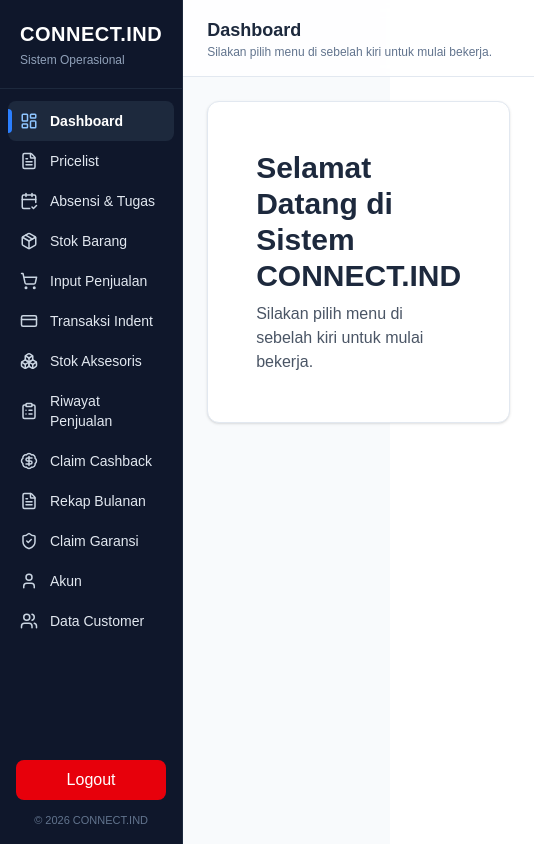
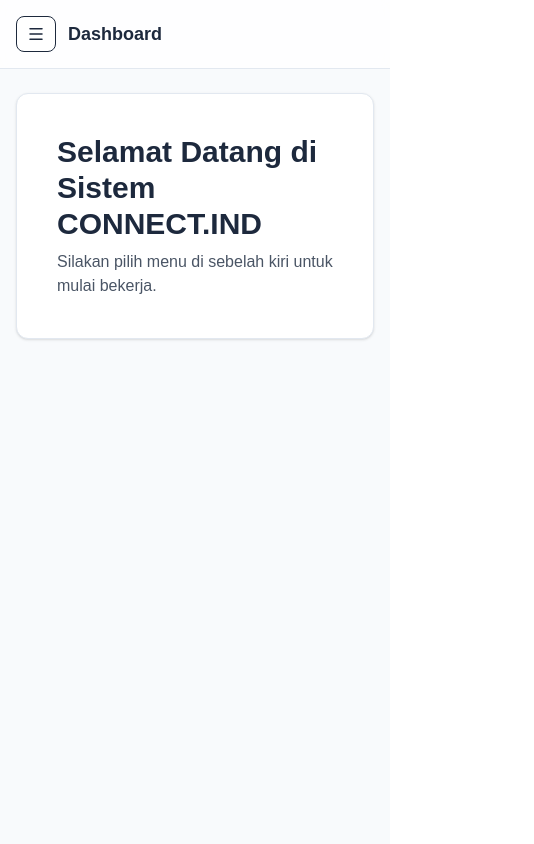
Before and after one commit to connectgadgetindonesia/sistem-connect-ind, a Next.js app: page /dashboard in a window 390 px wide. Shown: the whole page, 534 px wide, since content can reach past the window. Built offline with nearby package versions, Linux system fonts and the light colour scheme.

Commit message:
update fitur

```diff
--- a/components/GuestLayout.jsx
+++ b/components/GuestLayout.jsx
@@ -1,4 +1,3 @@
-// components/GuestLayout.jsx
 import { useEffect } from 'react'
 import { useRouter } from 'next/router'
 import { supabase } from '@/lib/supabaseClient'
@@ -9,15 +8,15 @@ export default function GuestLayout({ children }) {
   useEffect(() => {
     ;(async () => {
       const { data } = await supabase.auth.getUser()
-      if (!data?.user) {
-        router.replace('/guest-login')
-      }
+      if (!data?.user) router.replace('/guest-login')
     })()
   }, [router])
 
   return (
-    <div>
-      {children}
+    <div className="min-h-screen bg-slate-50 text-slate-800 overflow-x-hidden">
+      <div className="max-w-6xl mx-auto px-4 md:px-6 py-6">
+        {children}
+      </div>
     </div>
   )
 }
--- a/components/Layout.js
+++ b/components/Layout.js
@@ -1,6 +1,6 @@
 import Link from 'next/link'
 import { useRouter } from 'next/router'
-import { useMemo } from 'react'
+import { useMemo, useState } from 'react'
 import {
   LayoutDashboard,
   ClipboardList,
@@ -14,10 +14,13 @@ import {
   Users,
   Boxes,
   CreditCard,
+  Menu,
+  X,
 } from 'lucide-react'
 
 export default function Layout({ children }) {
   const router = useRouter()
+  const [mobileOpen, setMobileOpen] = useState(false)
 
   const menuItems = [
     { label: 'Dashboard', path: '/dashboard', icon: LayoutDashboard },
@@ -40,10 +43,13 @@ export default function Layout({ children }) {
     return found?.label || 'CONNECT.IND'
   }, [router.pathname])
 
-  return (
-    <div className="flex min-h-screen bg-slate-50 text-slate-800">
-      {/* Sidebar */}
-      <aside className="w-64 bg-slate-900 text-white flex flex-col justify-between border-r border-slate-800">
+  const logout = () => {
+    document.cookie = 'user_token=; Max-Age=0; path=/'
+    router.push('/login')
+  }
+
+  const SidebarContent = ({ onNavigate }) => (
+    <div className="h-full bg-slate-900 text-white flex flex-col justify-between border-r border-slate-800">
       <div>
         {/* Brand */}
         <div className="px-5 py-5 border-b border-slate-800">
@@ -58,7 +64,14 @@ export default function Layout({ children }) {
             const Icon = item.icon
 
             return (
-                <Link key={item.path} href={item.path} className="block">
+              <Link
+                key={item.path}
+                href={item.path}
+                className="block"
+                onClick={() => {
+                  if (onNavigate) onNavigate()
+                }}
+              >
                 <div
                   className={[
                     'group relative flex items-center gap-3 px-3 py-2.5 rounded-lg cursor-pointer',
@@ -66,7 +79,6 @@ export default function Layout({ children }) {
                     active ? 'bg-slate-800' : 'hover:bg-slate-800/60',
                   ].join(' ')}
                 >
-                    {/* Active indicator */}
                   {active && <span className="absolute left-0 top-2 bottom-2 w-1 rounded-r bg-blue-500" />}
 
                   <Icon
@@ -88,13 +100,7 @@ export default function Layout({ children }) {
 
       {/* Logout */}
       <div className="p-4">
-          <button
-            onClick={() => {
-              document.cookie = 'user_token=; Max-Age=0; path=/'
-              router.push('/login')
-            }}
-            className="w-full px-4 py-2 bg-red-600 hover:bg-red-700 text-white rounded-lg transition"
-          >
+        <button onClick={logout} className="w-full px-4 py-2 bg-red-600 hover:bg-red-700 text-white rounded-lg transition">
           Logout
         </button>
 
@@ -102,21 +108,56 @@ export default function Layout({ children }) {
           © {new Date().getFullYear()} CONNECT.IND
         </div>
       </div>
+    </div>
+  )
+
+  return (
+    <div className="flex min-h-screen bg-slate-50 text-slate-800 overflow-x-hidden">
+      {/* Sidebar Desktop */}
+      <aside className="hidden md:flex w-64">
+        <SidebarContent />
       </aside>
 
+      {/* Sidebar Mobile (Drawer) */}
+      {mobileOpen && (
+        <div className="fixed inset-0 z-50 md:hidden">
+          <div
+            className="absolute inset-0 bg-black/40"
+            onClick={() => setMobileOpen(false)}
+          />
+          <div className="absolute left-0 top-0 bottom-0 w-72 max-w-[85vw] shadow-xl">
+            <SidebarContent onNavigate={() => setMobileOpen(false)} />
+          </div>
+        </div>
+      )}
+
       {/* Konten Utama */}
-      <main className="flex-1">
-        {/* Topbar tipis */}
+      <main className="min-w-0 flex-1">
+        {/* Topbar */}
         <div className="sticky top-0 z-10 bg-white/80 backdrop-blur border-b border-slate-200">
-          <div className="max-w-6xl mx-auto px-6 py-4">
-            <div className="text-lg font-semibold">{pageTitle}</div>
-            <div className="text-xs text-slate-500">Silakan pilih menu di sebelah kiri untuk mulai bekerja.</div>
+          <div className="max-w-6xl mx-auto px-4 md:px-6 py-4 flex items-center gap-3">
+            {/* Mobile menu button */}
+            <button
+              type="button"
+              className="md:hidden border rounded-lg px-2.5 py-2 bg-white hover:bg-slate-50"
+              onClick={() => setMobileOpen(true)}
+              aria-label="Open menu"
+            >
+              <Menu size={18} />
+            </button>
+
+            <div className="min-w-0">
+              <div className="text-lg font-semibold truncate">{pageTitle}</div>
+              <div className="text-xs text-slate-500 hidden sm:block">
+                Silakan pilih menu untuk mulai bekerja.
+              </div>
+            </div>
           </div>
         </div>
 
         {/* Content wrapper */}
-        <div className="max-w-6xl mx-auto px-6 py-6">
-          <div className="bg-white border border-slate-200 rounded-xl shadow-sm p-6">
+        <div className="max-w-6xl mx-auto px-4 md:px-6 py-6">
+          <div className="bg-white border border-slate-200 rounded-xl shadow-sm p-4 md:p-6">
             {children}
           </div>
         </div>
```
Lines whose indentation alone changed are shown as unchanged.
